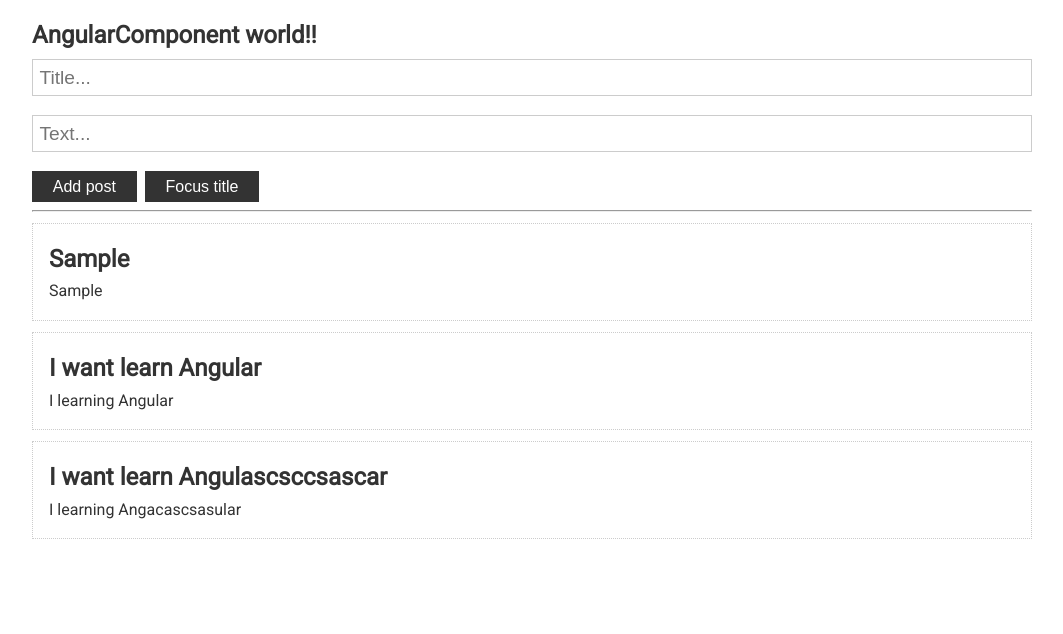
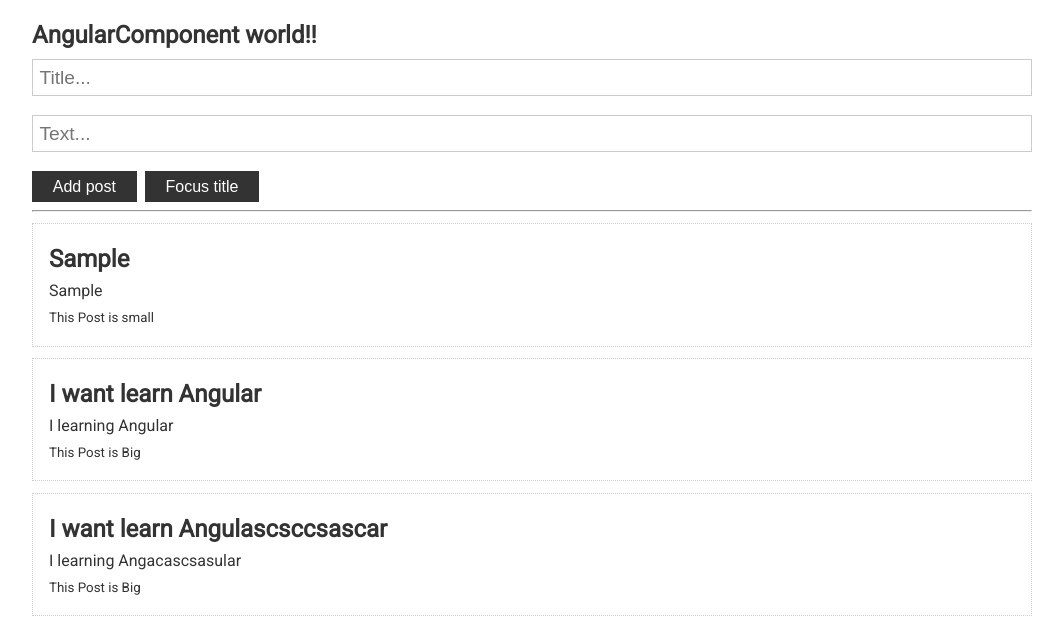
Before and after one commit to matviiko/angularLessons, an Angular app: page / in a window 1280 px wide. Both pictures are taken after typing "Sample", "Sample" into the empty fields and a click on the button "Add post". Shown: the top 634 px of the page, without its empty margins (108-1171 px from the left). Built offline with nearby package versions, Linux system fonts and the light colour scheme.

Commit message:
HTML element in content

```diff
--- a/src/app/app.component.html
+++ b/src/app/app.component.html
@@ -10,7 +10,13 @@
     <app-post
     *ngFor="let postItem of posts"
     [post]="postItem"
-    ></app-post>
+    >
+      <small *ngIf="postItem.text.length > 10; else short"> This Post is Big</small>
+        <ng-template #short>
+            <small>This Post is small</small>
+        </ng-template>
+
+    </app-post>
 
 
 </div>
--- a/src/app/post/post.component.html
+++ b/src/app/post/post.component.html
@@ -1,4 +1,5 @@
 <div class="card" >
     <h2>{{post.title}}</h2>
     <p>{{post.text}}</p>
+    <ng-content></ng-content>
 </div>
```
